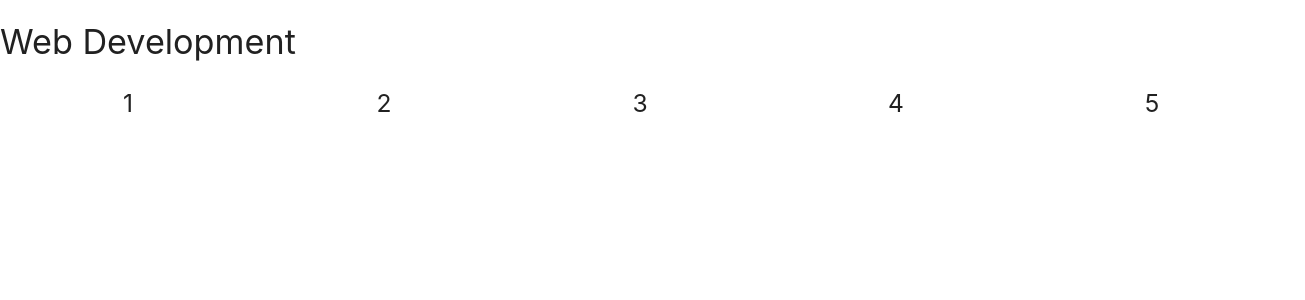
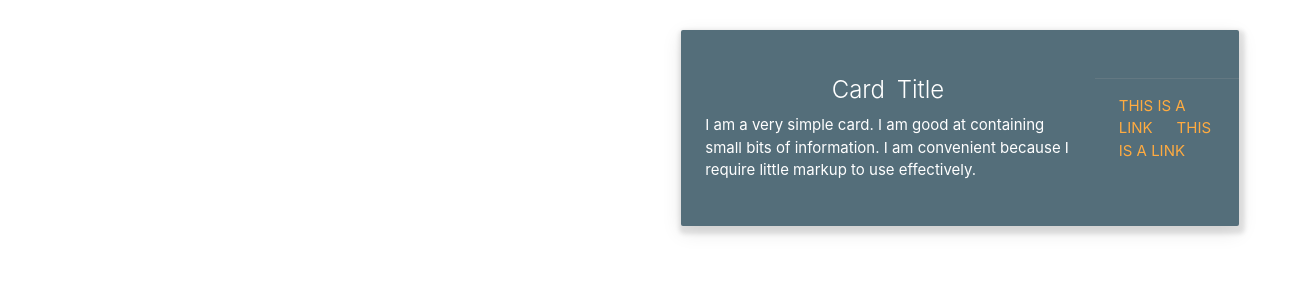
Before and after one commit to ShoonLeiNaing/Alpha-Learn, a React (Create React App) app: page /test in a window 1280 px wide. Shown: the top 300 px of the page, 1305 px wide, since content can reach past the window. Built offline with nearby package versions, Linux system fonts and the light colour scheme.

Commit message:
Course categories are still in development 🙄

```diff
--- a/src/pages/CourseCategories/CategoryRow.jsx
+++ b/src/pages/CourseCategories/CategoryRow.jsx
@@ -1,58 +1,69 @@
-import React, { Component } from "react";
-import Slider from "react-slick";
-import "slick-carousel/slick/slick.css";
-import "slick-carousel/slick/slick-theme.css";
+import React from "react";
 
-export default class CategoryRow extends Component {
-  render() {
-    const settings = {
-      className: "center",
-      infinite: true,
-      centerPadding: "60px",
-      slidesToShow: 5,
-      swipeToSlide: true,
-      afterChange: function(index) {
-        console.log(
-          `Slider Changed to: ${index + 1}, background: #222; color: #bada55`
-        );
-      }
-    };
+const CategoryRow = () => {
   return (
-      <div>
-        <h4>Web Development</h4>
-        <Slider {...settings}>
-          <div>
-            <h5>1</h5>
+    <div class="row">
+    <div class="col s12 m6">
+      <div class="card blue-grey darken-1">
+        <div class="card-content white-text">
+          <span class="card-title">Card Title</span>
+          <p>I am a very simple card. I am good at containing small bits of information.
+          I am convenient because I require little markup to use effectively.</p>
         </div>
-          <div>
-            <h5>2</h5>
+        <div class="card-action">
+          <a href="#">This is a link</a>
+          <a href="#">This is a link</a>
         </div>
-          <div>
-            <h5>3</h5>
       </div>
-          <div>
-            <h5>4</h5>
     </div>
-          <div>
-            <h5>5</h5>
-          </div>
-          <div>
-            <h5>6</h5>
-          </div>
-          <div>
-            <h5>7</h5>
-          </div>
-          <div>
-            <h5>8</h5>
-          </div>
-          <div>
-            <h5>9</h5>
-          </div>
-        </Slider>
   </div>
    );
 }
-}
+
+export default CategoryRow;
+
+
+
+// import Slider from "react-slick";
+// import "slick-carousel/slick/slick.css";
+// import "slick-carousel/slick/slick-theme.css";
+
+
+
+// const CategoryRow = () => {
+//   const settings = {
+//     className: "container center red",
+//     infinite: true,
+//     centerPadding: "60px",
+//     slidesToShow:1,
+//     swipeToSlide: true,
+//     afterChange: function (index) {
+//       console.log(
+//         `Slider Changed to: ${index + 1}, background: #222; color: #bada55`
+//       );
+//     }
+//   }
+//   return (
+//     <>
+//       <div style={{ padding: "24px" }} className="">
+//         {/* <h4>Web Development</h4> */}
+//         <Slider {...settings}>
+//             <div>
+//               <h5>Hello</h5>
+//             </div>
+//             <div>
+//               <h5>Hello</h5>
+//             </div>
+//             <div>
+//               <h5>Hello</h5>
+//             </div>
+//         </Slider>
+//       </div>
+//     </>
+//   );
+// }
+
+// export default CategoryRow;
 
 // min nae nga kyr pine kant char nrr htr ...
 // a sate shi tae suu pin twy yal toe loh ma pout ag site loh htr ...
--- a/src/pages/CourseCategories/index.jsx
+++ b/src/pages/CourseCategories/index.jsx
@@ -1,12 +1,9 @@
-import React from 'react';
 import CategoryRow from './CategoryRow';
 
 
 const CourseCategories = () => {
     return (
-        <>
             <CategoryRow />
-        </>
     );
 }
 
```
Lines whose indentation alone changed are shown as unchanged.
